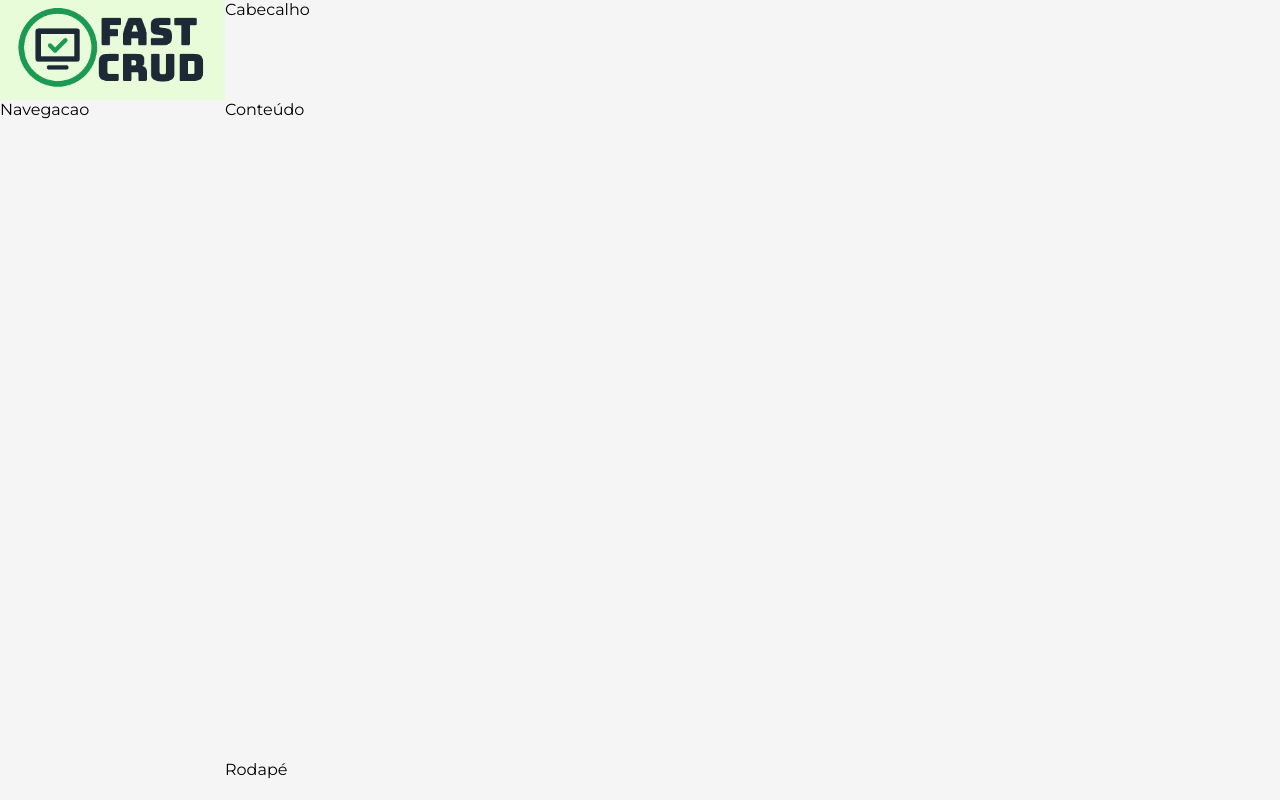
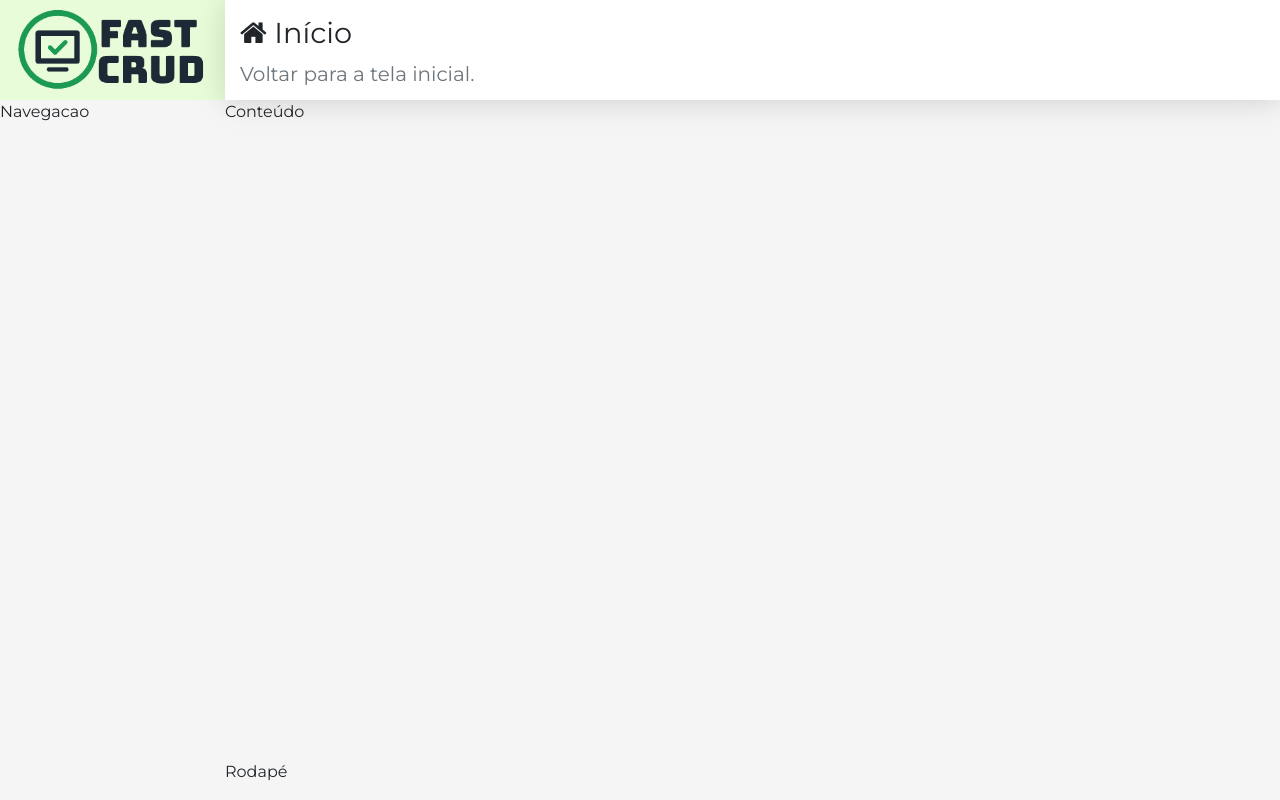
Before and after one commit to creulol/CadastroUsuarios-react-frontend, a React (Create React App) app: page / in a window 1280 px wide. Built offline with nearby package versions, Linux system fonts and the light colour scheme.

Commit message:
v0.4 Added Simple Header

```diff
--- a/src/components/template/Header.css
+++ b/src/components/template/Header.css
@@ -0,0 +1,11 @@
+header.header{
+    background-color: #FFF;
+    padding: 0px 15px;
+    overflow: hidden;
+    white-space: nowrap;
+    box-shadow: var(--shadow);
+}
+
+header.header h1{
+    font-size: 1.8em;
+}
--- a/src/components/template/Header.jsx
+++ b/src/components/template/Header.jsx
@@ -2,6 +2,9 @@
 import React from 'react'
 
 export default props =>
-    <header className="header">
-        Cabecalho
+    <header className="header d-none d-sm-flex flex-column">
+        <h1 className="mt-3">
+            <i className={`fa fa-${props.icon}`}></i> {props.title}
+        </h1>
+        <p className="lead text-muted">{props.subtitle}</p>
     </header>
--- a/src/components/template/Main.jsx
+++ b/src/components/template/Main.jsx
@@ -4,7 +4,7 @@
 
 export default props =>
     <React.Fragment>
-        <Header></Header>
+        <Header {...props}></Header>
         <main className="content">
             Conteúdo
         </main>
--- a/src/main/App.jsx
+++ b/src/main/App.jsx
@@ -1,3 +1,5 @@
+import 'bootstrap/dist/css/bootstrap.min.css'
+import 'font-awesome/css/font-awesome.min.css'
 import './App.css'
 import React from 'react'
 
@@ -10,6 +12,7 @@
     <div className="app">
         <Logo></Logo>
         <Nav></Nav>
-        <Main></Main>
+        <Main icon="home" title="Início"
+            subtitle="Voltar para a tela inicial."></Main>
         <Footer></Footer>
     </div>
```
Also changed, not shown: public/logo192.png (deleted), public/logo512.png (deleted).
